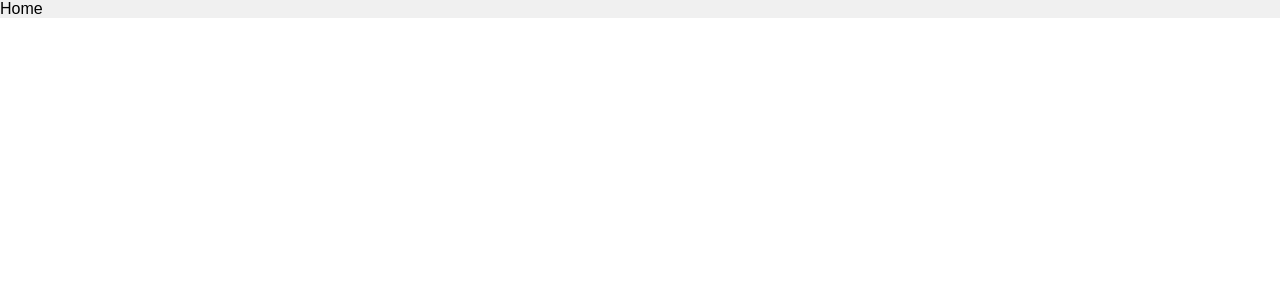
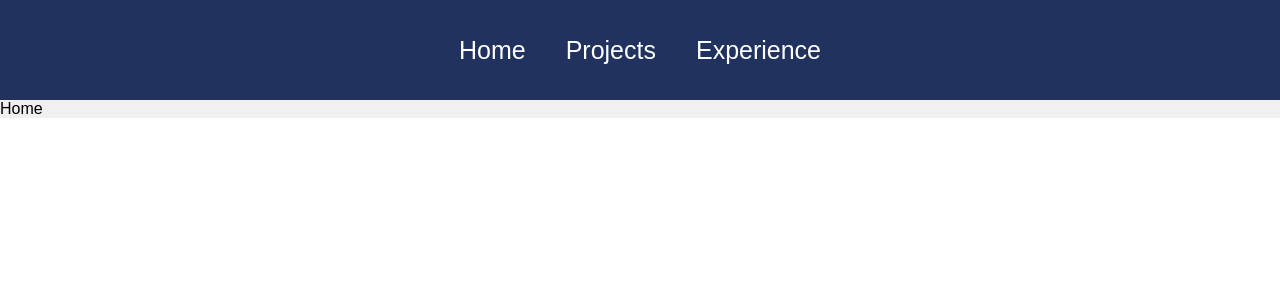
Before and after one commit to johnson-ad/porfolio, a React (Create React App) app: page / in a window 1280 px wide. Shown: the top 300 px of the page. Built offline with nearby package versions, Linux system fonts and the light colour scheme.

Commit message:
Creation du navBar

```diff
--- a/src/App.jsx
+++ b/src/App.jsx
@@ -3,11 +3,13 @@
 import Home from './pages/Home';
 import Projects from './pages/Projects';
 import Experience from './pages/Experience';
+import Navbar from './components/Navbar';
 
 function App() {
   return (
     <div className="App">
       <Router>
+        <Navbar />
         <Routes>
           <Route path="/" element={<Home />} />
           <Route path="/projects" element={<Projects />} />
--- /dev/null
+++ b/src/components/Navbar.jsx
@@ -0,0 +1,26 @@
+import React, { useState} from 'react'
+import { Link} from 'react-router-dom'
+import "../styles/Navbar.css"
+import  ReorderIcon  from '@material-ui/icons/Reorder'
+
+
+function Navbar() {
+
+    const [] = useState(false)
+
+
+  return (
+    <div className='navbar'>
+        <div className='toggleButton'>
+            <button> <ReorderIcon/> </button>
+        </div>
+        <div className="links">
+            <Link to='/'>Home</Link>
+            <Link to='/projects'>Projects</Link>
+            <Link to='/experience'>Experience</Link>
+        </div>
+    </div>
+  )
+}
+
+export default Navbar
```
Also changed, not shown: src/logo.svg (deleted).
